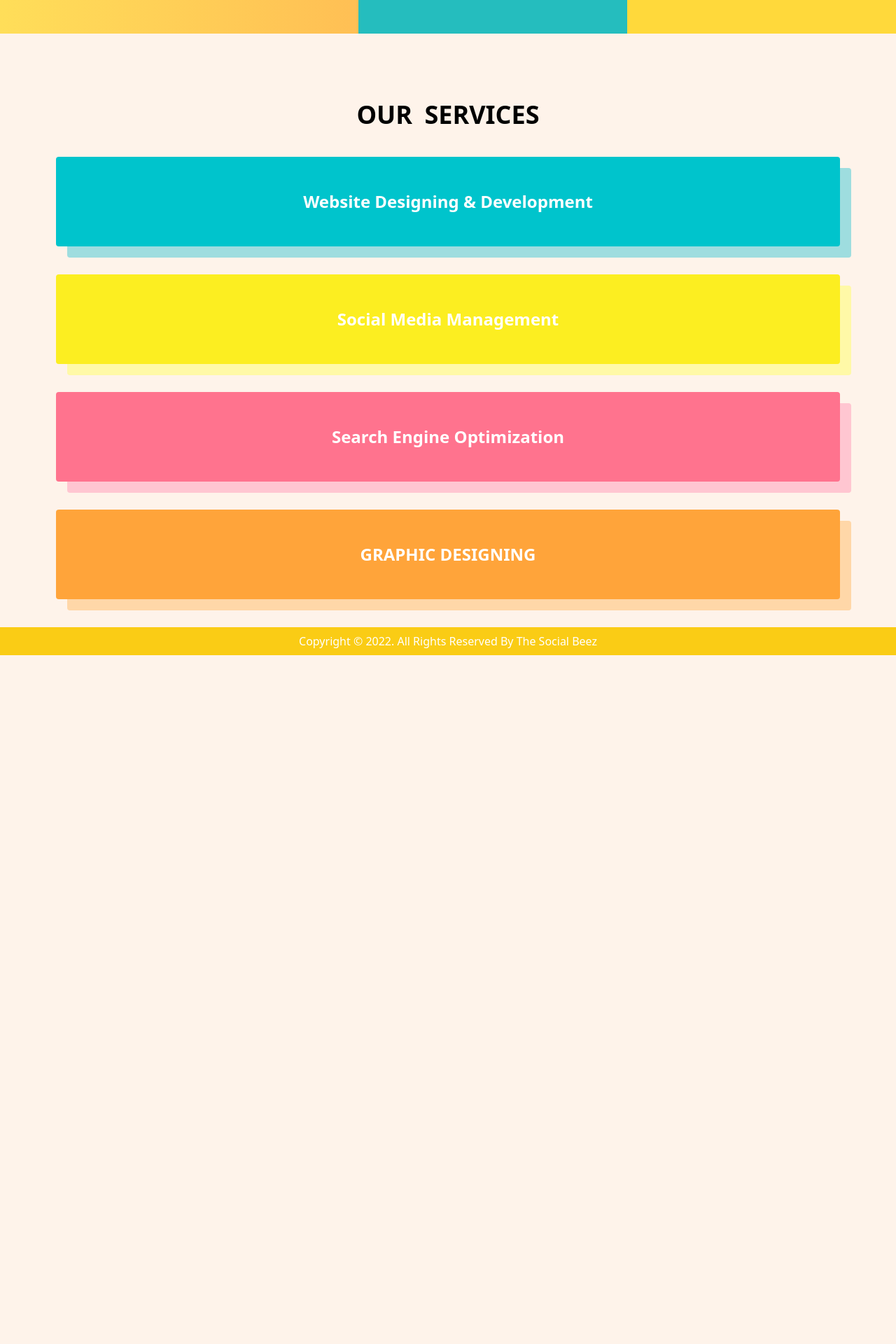
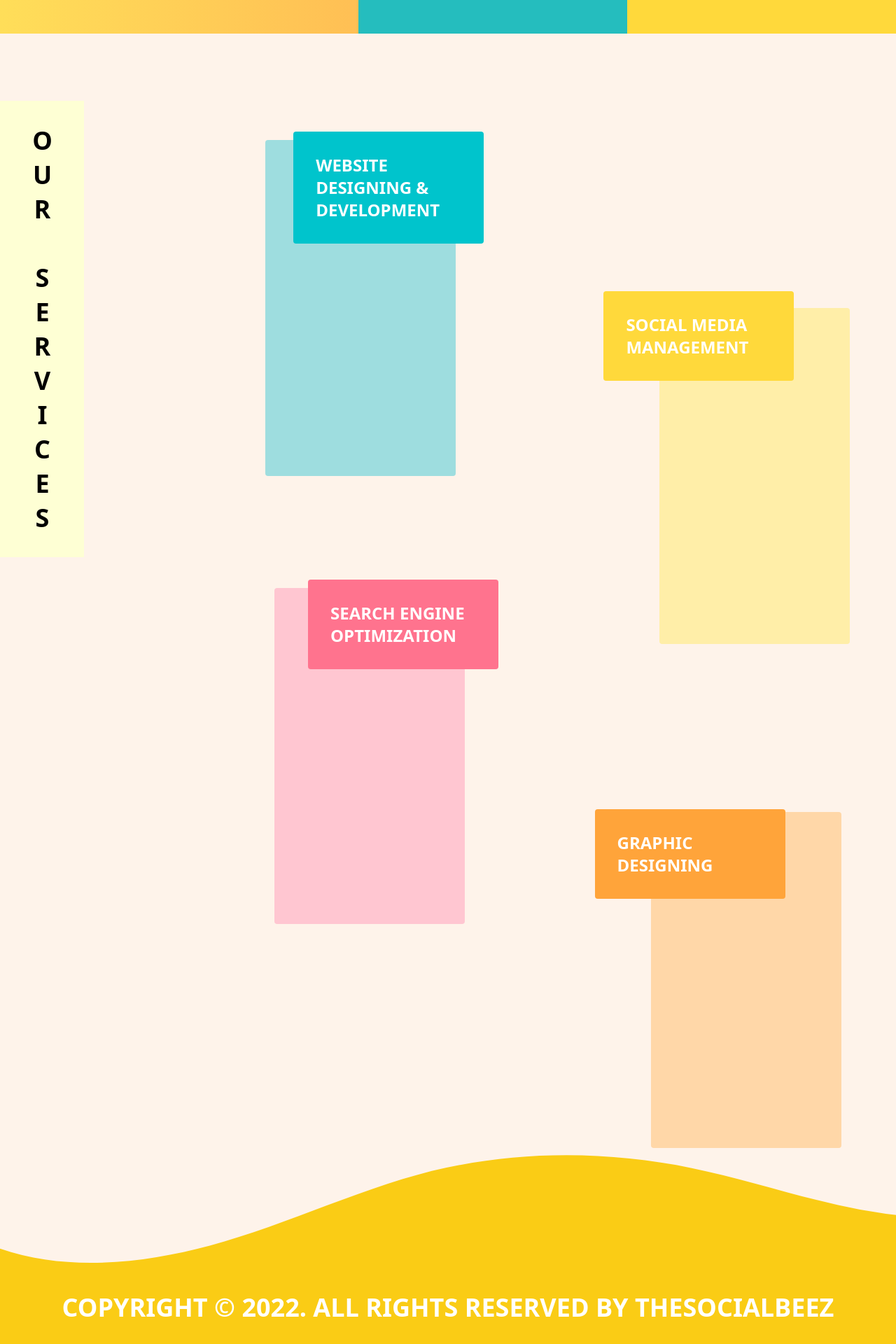
Before and after one commit to The-social-beez/the-social-beez, a Next.js app: page / in a window 1280 px wide. Shown: the part 2320-4240 px from the top of the page at 70% size. Before the commit the page ends 3256 px from the top, so only its background shows below. Built offline with nearby package versions, Linux system fonts and the light colour scheme; a web font is replaced by a local one.

Commit message:
footer wave + our services desktop version + our services animations

```diff
--- a/src/components/Footer/Footer.module.css
+++ b/src/components/Footer/Footer.module.css
@@ -1,3 +1,40 @@
 .footer {
-    @apply bg-yellow-400;
+    @apply h-48 lg:h-72 bg-yellow-400 flex items-end justify-center relative uppercase;
 }
+
+.wave {
+    position: absolute;
+    top: 0;
+    left: 0;
+    width: 100%;
+    overflow: hidden;
+    line-height: 0;
+}
+
+.wave svg {
+    position: relative;
+    display: block;
+    width: calc(131% + 1.3px);
+    height: 170px;
+    transform: rotateY(180deg);
+}
+
+.wave .shapeFill {
+    fill: #FEF3EA;
+}
+
+/** For tablet devices **/
+@media (min-width: 768px) and (max-width: 1023px) {
+    .wave svg {
+        width: calc(140% + 1.3px);
+        height: 75px;
+    }
+}
+
+/** For mobile devices **/
+@media (max-width: 767px) {
+    .wave svg {
+        width: calc(150% + 1.3px);
+        height: 41px;
+    }
+}
--- a/src/components/Footer/Footer.tsx
+++ b/src/components/Footer/Footer.tsx
@@ -5,8 +5,14 @@ type Props = {}
 const Footer = (props: Props) => {
     return (
         <footer className={styles.footer}>
-            <div className="text-center text-white p-2">
-                Copyright &copy; 2022. All Rights Reserved By The Social Beez
+            <div className="text-center text-white p-2 pb-8 md:pb-8 lg:pb-12 text-xl md:text-2xl lg:text-4xl font-bold">
+                Copyright &copy; 2022. All Rights Reserved By TheSocialBeez
+            </div>
+
+            <div className={styles.wave}>
+                <svg data-name="Layer 1" xmlns="http://www.w3.org/2000/svg" viewBox="0 0 1200 120" preserveAspectRatio="none">
+                    <path d="M321.39,56.44c58-10.79,114.16-30.13,172-41.86,82.39-16.72,168.19-17.73,250.45-.39C823.78,31,906.67,72,985.66,92.83c70.05,18.48,146.53,26.09,214.34,3V0H0V27.35A600.21,600.21,0,0,0,321.39,56.44Z" className={styles.shapeFill}></path>
+                </svg>
             </div>
         </footer>
     )
--- a/src/components/OurServices/OurServices.module.css
+++ b/src/components/OurServices/OurServices.module.css
@@ -1,6 +1,7 @@
 .our_services {
     /* writing-mode: vertical-lr; */
     /* text-orientation: upright; */
+    overflow-x: hidden;
     @apply relative;
 }
 
@@ -8,6 +9,12 @@
     background-color: coral;
 }
 
+.content{
+    /* @apply uppercase; */
+    text-transform: uppercase;
+}
+
+@media (max-width: 768px) {
     .our_services h4 {
         @apply text-center font-bold text-4xl [word-spacing:0.5rem] mb-4;
     }
@@ -16,14 +23,14 @@
     .our_services .parent2,
     .our_services .parent3,
     .our_services .parent4 {
-    @apply relative m-10 mx-20;
+        @apply relative m-10 mx-14 sm:mx-20;
     }
 
     .our_services .parent1 .content,
     .our_services .parent2 .content,
     .our_services .parent3 .content,
     .our_services .parent4 .content {
-    @apply relative text-2xl font-bold text-center h-full text-white p-8 py-12 rounded capitalize;
+        @apply relative text-2xl font-bold text-center h-full text-white p-8 xs:py-12 rounded;
     }
 
     .our_services .parent1 :nth-child(1),
@@ -36,25 +43,139 @@
     .our_services .parent1 .content {
         @apply bg-[#00C4CC];
     }
+
     .our_services .parent2 .content {
-    @apply bg-[#fcee21];
+        @apply bg-[#FFD93B];
     }
+
     .our_services .parent3 .content {
         @apply bg-[#ff738e];
     }
+
     .our_services .parent4 .content {
         @apply bg-[#ffa43a];
     }
 
-.our_services .parent1 :nth-child(1){
+    .our_services .parent1 :nth-child(1) {
         @apply bg-[#9EDDDF];
     }
-.our_services .parent2 :nth-child(1){
-    @apply bg-[#fff9a7];
+
+    .our_services .parent2 :nth-child(1) {
+        @apply bg-[#FFEEA8];
     }
-.our_services .parent3 :nth-child(1){
+
+    .our_services .parent3 :nth-child(1) {
         @apply bg-[#ffc6d1];
     }
+
     .our_services .parent4 :nth-child(1) {
         @apply bg-[#ffd7a8];
     }
+}
+
+
+@media (min-width: 768px) {
+    .our_services {
+        @apply h-[94rem];
+    }
+
+
+    .our_services h4 {
+        writing-mode: vertical-lr;
+        text-orientation: upright;
+        @apply text-center text-4xl p-8 px-10 font-semibold bg-[#feffd4];
+    }
+
+    .blocks{
+        @apply absolute w-[17rem] h-[30rem] transition-all duration-1000 text-4xl font-bold text-left;
+    }
+
+    .transition_all_1s{
+        @apply transition-all duration-1000;
+    }
+
+    /* ------------------------- DIV 1 ---------------------- */
+
+    .our_services .parent1 {
+        @apply blocks top-0 left-[20%] xl:left-[24%];
+    }
+
+    .our_services .parent1 .content{
+        @apply relative top-1 left-14 pl-1 pt-1 transition_all_1s;
+    }
+
+    .our_services .parent1 :nth-child(1){
+        @apply absolute top-6 left-4 h-full w-full bg-[#9edddf] transition_all_1s;
+    }
+
+    .our_services .parent1 :nth-child(2){
+        @apply absolute -top-4 -left-8 h-full w-full bg-[#00C4CC] transition_all_1s;
+    }
+
+    /* ------------------------- DIV 2 ---------------------- */
+    .our_services .parent2 {
+        @apply blocks top-60 left-[65%] xl:left-[68%];
+    }
+
+    .our_services .parent2 .content{
+        @apply relative -top-2 -left-16 pl-1 pt-1 transition_all_1s;
+    }
+
+    .our_services .parent2 :nth-child(1){
+        @apply absolute top-7 -left-7 h-full w-full bg-[#FFEEA8] transition_all_1s;
+    }
+
+    .our_services .parent2 :nth-child(2){
+        @apply absolute -top-4 left-6 h-full w-full bg-[#FFD93B] transition_all_1s;
+    }
+
+    /* ------------------------- DIV 3 ---------------------- */
+    .our_services .parent3 {
+        @apply blocks top-[40rem] left-[22%] xl:left-[25%];
+    }
+
+    .our_services .parent3 .content{
+        @apply relative top-1 left-16 pl-1 pt-1 transition_all_1s;
+    }
+
+    .our_services .parent3 :nth-child(1){
+        @apply absolute top-4 left-6 h-full w-full bg-[#ffc6d1] transition_all_1s;
+    }
+
+    .our_services .parent3 :nth-child(2){
+        @apply absolute -top-4 -left-6 h-full w-full bg-[#ff738e] transition_all_1s;
+    }
+
+    /* ------------------------- DIV 4 ---------------------- */
+    .our_services .parent4 {
+        @apply blocks top-[60rem] left-[63%] xl:left-[67%];
+    }
+
+    .our_services .parent4 .content{
+        @apply relative top-3 -left-16 pl-1 pt-1 transition_all_1s;
+    }
+
+    .our_services .parent4 :nth-child(1){
+        @apply absolute top-7 -left-8 h-full w-full bg-[#ffd7a8] transition_all_1s;
+    }
+
+    .our_services .parent4 :nth-child(2){
+        @apply absolute -top-3 left-4 h-full w-full bg-[#ffa43a] transition_all_1s;
+    }
+
+    .our_services .parent1:hover .content,
+    .our_services .parent1:hover :nth-child(1),
+    .our_services .parent1:hover :nth-child(2),
+    .our_services .parent2:hover .content,
+    .our_services .parent2:hover :nth-child(1),
+    .our_services .parent2:hover :nth-child(2),
+    .our_services .parent3:hover .content,
+    .our_services .parent3:hover :nth-child(1),
+    .our_services .parent3:hover :nth-child(2),
+    .our_services .parent4:hover .content,
+    .our_services .parent4:hover :nth-child(1),
+    .our_services .parent4:hover :nth-child(2){
+        @apply top-0 left-0;
+    }
+
+}
--- a/src/components/OurServices/OurServices.tsx
+++ b/src/components/OurServices/OurServices.tsx
@@ -1,43 +1,88 @@
-import React from 'react'
+import React, { useEffect, useRef } from 'react'
 import styles from './OurServices.module.css'
+import { AnimationControls, motion } from 'framer-motion'
+import { useInView } from 'framer-motion'
+
 type Props = {}
 
 const OurServices = (props: Props) => {
+
+    const ref = useRef(null)
+    const isInView = useInView(ref, { once: true, amount: 0.2 })
+
+    const fadeInAnimationVariants = {
+        initial: {
+            opacity: 0,
+            x: -500,
+        },
+        animate: (index: number) => ({
+            opacity: isInView ? 1 : 0,
+            x: isInView ? 0 : -500,
+            transition : {
+                delay : 0.4 * index,
+            }
+        })
+    }
+
+    // useEffect(() => {
+    //     console.log("Element is in view: ", isInView)
+    // }, [isInView])
+
     return (
-        <div className={styles.our_services}>
+        <div className={styles.our_services} ref={ref}>
             <h4>OUR SERVICES</h4>
 
-            <div className={styles.parent1}>
+            <motion.div className={styles.parent1}
+                variants={fadeInAnimationVariants}
+                initial='initial'
+                animate='animate'
+                custom={1}
+            >
                 <div></div>
                 <div></div>
                 <div className={styles.content}>
                     Website Designing & Development
                 </div>
-            </div>
+            </motion.div>
 
-            <div className={styles.parent2}>
+            <motion.div className={styles.parent2}
+                variants={fadeInAnimationVariants}
+                initial='initial'
+                animate='animate'
+                custom={2}
+            >
                 <div></div>
                 <div></div>
                 <div className={styles.content}>
                     Social Media Management
                 </div>
-            </div>
+            </motion.div>
 
-            <div className={styles.parent3}>
+            <motion.div className={styles.parent3}
+                variants={fadeInAnimationVariants}
+                initial='initial'
+                animate='animate'
+                custom={3}
+            >
                 <div></div>
                 <div></div>
                 <div className={styles.content}>
                     Search Engine Optimization
                 </div>
-            </div>
+            </motion.div>
 
-            <div className={styles.parent4}>
+            <motion.div className={styles.parent4}
+                variants={fadeInAnimationVariants}
+                initial='initial'
+                animate='animate'
+                custom={4}
+            >
                 <div></div>
                 <div></div>
                 <div className={styles.content}>
                     GRAPHIC DESIGNING
                 </div>
-            </div>
+            </motion.div>
         </div>
     )
 }
```
Lines whose indentation alone changed are shown as unchanged.
